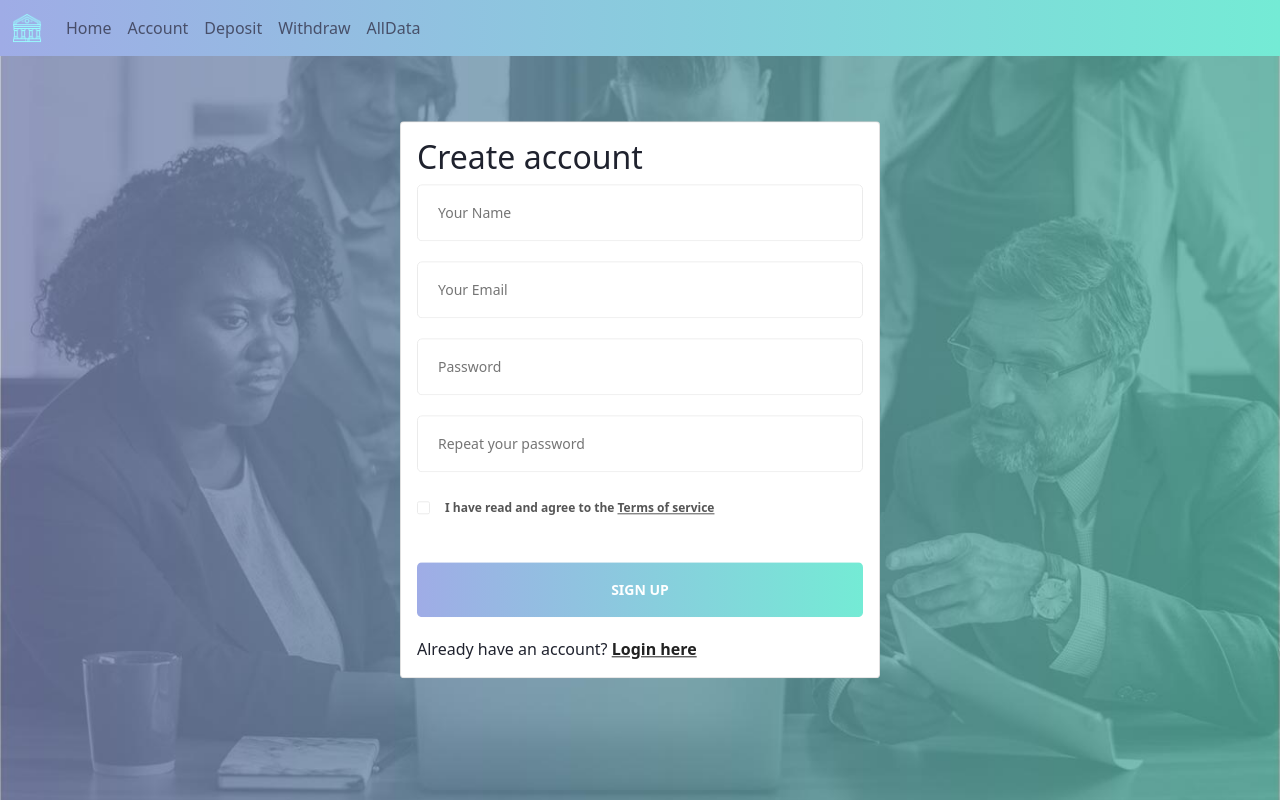
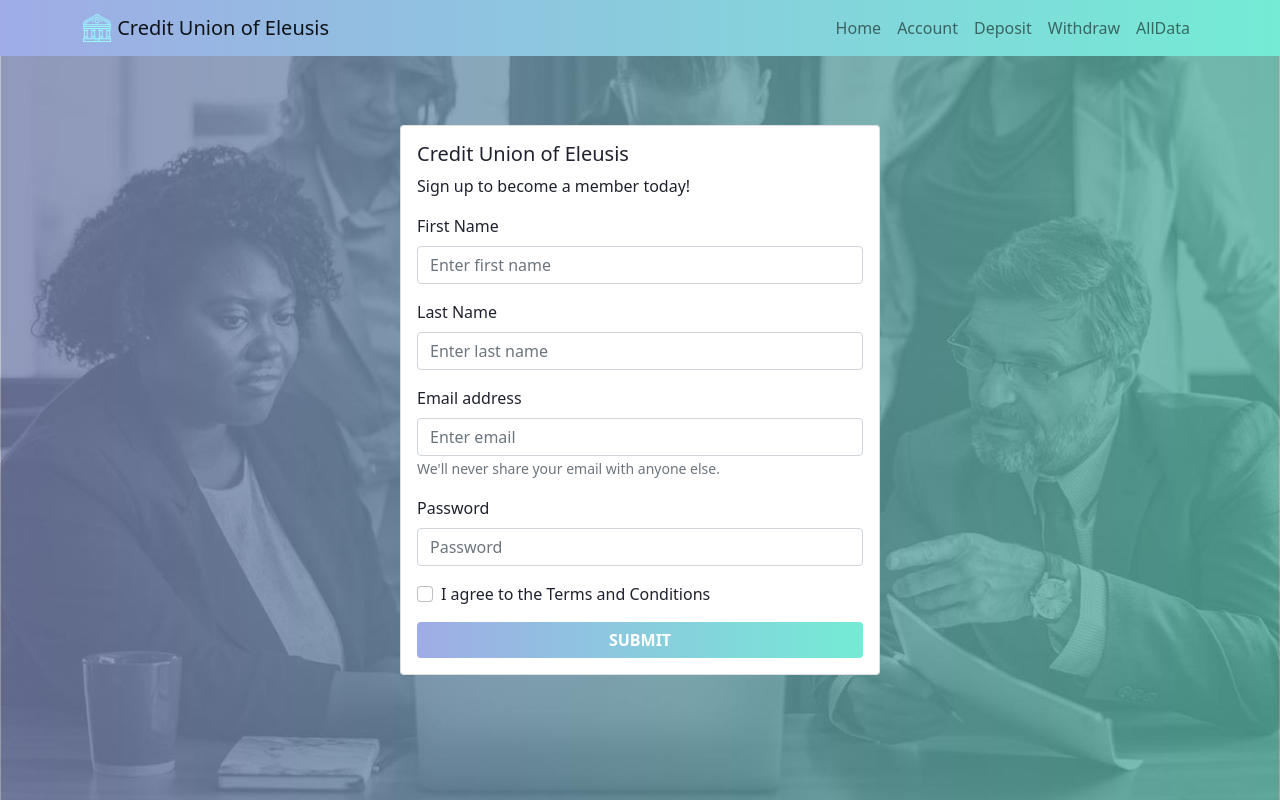
Before and after one commit to SarahRowan711/bankap, a React (Create React App) app: page /Account in a window 1280 px wide. Built offline with nearby package versions, Linux system fonts and the light colour scheme.

Commit message:
updates from bootstrap to react-bootstrap, adding some minor additional content

```diff
--- a/src/App.css
+++ b/src/App.css
@@ -102,50 +102,9 @@ body {
   height: 100vh;
 }
 
-.form-group {
-  overflow: hidden;
-  margin-bottom: 20px;
-}
-
-.form-input {
-  width: 100%;
-  border: 1px solid #ebebeb;
-  border-radius: 5px;
-  -moz-border-radius: 5px;
-  -webkit-border-radius: 5px;
-  -o-border-radius: 5px;
-  -ms-border-radius: 5px;
-  padding: 17px 20px;
-  box-sizing: border-box;
-  font-size: 14px;
-  font-weight: 500;
-  color: #222;
-}
-
-  .form-input:focus {
-    border: 1px solid transparent;
-    -webkit-border-image-source: -webkit-linear-gradient(to right, #9face6, #74ebd5);
-    -moz-border-image-source: -moz-linear-gradient(to right, #9face6, #74ebd5);
-    -o-border-image-source: -o-linear-gradient(to right, #9face6, #74ebd5);
-    border-image-source: linear-gradient(to right, #9face6, #74ebd5);
-    -webkit-border-image-slice: 1;
-    border-image-slice: 1;
-    border-radius: 5px;
-    -moz-border-radius: 5px;
-    -webkit-border-radius: 5px;
-    -o-border-radius: 5px;
-    -ms-border-radius: 5px;
-    background-origin: border-box;
-    background-clip: content-box, border-box;
-  }
-
-.form-submit {
+.btn-custom {
   width: 100%;
   border-radius: 5px;
-  -moz-border-radius: 5px;
-  -webkit-border-radius: 5px;
-  -o-border-radius: 5px;
-  -ms-border-radius: 5px;
   padding: 17px 20px;
   box-sizing: border-box;
   font-size: 14px;
@@ -155,89 +114,3 @@ body {
   border: none;
   background-image: linear-gradient(to left, #74ebd5, #9face6);
 }
-
-input[type=checkbox]:not(old) {
-  width: 2em;
-  margin: 0;
-  padding: 0;
-  font-size: 1em;
-  display: none;
-}
-
-input[type=checkbox]:not(old) + label {
-  display: inline-block;
-  margin-top: 7px;
-  margin-bottom: 25px;
-}
-
-input[type=checkbox]:not(old) + label > span {
-  display: inline-block;
-  width: 13px;
-  height: 13px;
-  margin-right: 15px;
-  margin-bottom: 3px;
-  border: 1px solid #ebebeb;
-  border-radius: 2px;
-  -moz-border-radius: 2px;
-  -webkit-border-radius: 2px;
-  -o-border-radius: 2px;
-  -ms-border-radius: 2px;
-  background: white;
-  background-image: -moz-linear-gradient(white, white);
-  background-image: -ms-linear-gradient(white, white);
-  background-image: -o-linear-gradient(white, white);
-  background-image: -webkit-linear-gradient(white, white);
-  background-image: linear-gradient(white, white);
-  vertical-align: bottom;
-}
-
-input[type=checkbox]:not(old):checked + label > span {
-  background-image: -moz-linear-gradient(white, white);
-  background-image: -ms-linear-gradient(white, white);
-  background-image: -o-linear-gradient(white, white);
-  background-image: -webkit-linear-gradient(white, white);
-  background-image: linear-gradient(white, white);
-}
-
-input[type=checkbox]:not(old):checked + label > span:before {
-  content: '\f26b';
-  display: block;
-  color: #222;
-  font-size: 11px;
-  line-height: 1.2;
-  text-align: center;
-  font-family: 'Material-Design-Iconic-Font';
-  font-weight: bold;
-}
-
-.label-agree-term {
-  font-size: 12px;
-  font-weight: 600;
-  color: #555;
-}
-
-.term-service {
-  color: #555;
-}
-
-.loginhere {
-  color: #555;
-  font-weight: 500;
-  text-align: center;
-  margin-top: 91px;
-  margin-bottom: 5px;
-}
-
-.loginhere-link {
-  font-weight: 700;
-  color: #222;
-}
-
-.field-icon {
-  float: right;
-  margin-right: 17px;
-  margin-top: -32px;
-  position: relative;
-  z-index: 2;
-  color: #555;
-}
--- a/src/components/Account.js
+++ b/src/components/Account.js
@@ -1,5 +1,5 @@
 import React from "react";
-import {Card, Button} from "react-bootstrap";
+import { Card, Form, Button} from "react-bootstrap";
 
 class Account extends React.Component {
     render(){
@@ -11,32 +11,37 @@ class Account extends React.Component {
             }}>
                 <Card classNameName="text-center" style={{ width: '30rem' }}>
                     <Card.Body>
-                    <>
-                    <form method="POST" id="signup-form" className="signup-form">
-                        <h2 className="form-title">Create account</h2>
-                        <div className="form-group">
-                            <input type="text" className="form-input" name="name" id="name" placeholder="Your Name"/>
-                        </div>
-                        <div className="form-group">
-                            <input type="email" className="form-input" name="email" id="email" placeholder="Your Email"/>
-                        </div>
-                        <div className="form-group">
-                            <input type="text" className="form-input" name="password" id="password" placeholder="Password"/>
-                            <span toggle="#password" className="zmdi zmdi-eye field-icon toggle-password"></span>
-                        </div>
-                        <div className="form-group">
-                            <input type="password" className="form-input" name="re_password" id="re_password" placeholder="Repeat your password"/>
-                        </div>
-                        <div className="form-group">
-                            <input type="checkbox" name="agree-term" id="agree-term" className="agree-term" />
-                            <label for="agree-term" className="label-agree-term"><span><span></span></span>I have read and agree to the <a href="#" className="term-service">Terms of service</a></label>
-                        </div>
-                        <div className="form-group">
-                            <input type="submit" name="submit" id="submit" className="form-submit" value="Sign up"/>
-                        </div>
-                    </form>
-                        Already have an account? <a href="#" className="loginhere-link">Login here</a>
-                    </>
+                        <Card.Title>Credit Union of Eleusis</Card.Title>
+                            <Card.Text>
+                                Sign up to become a member today!
+                            </Card.Text>
+                        <Form>
+                            <Form.Group className="mb-3" controlId="formBasicEmail">
+                                <Form.Label>First Name</Form.Label>
+                                <Form.Control type="text" placeholder="Enter first name" />
+                            </Form.Group>
+                            <Form.Group className="mb-3" controlId="formBasicEmail">
+                                <Form.Label>Last Name</Form.Label>
+                                <Form.Control type="text" placeholder="Enter last name" />
+                            </Form.Group>
+                            <Form.Group className="mb-3" controlId="formBasicEmail">
+                                <Form.Label>Email address</Form.Label>
+                                <Form.Control type="email" placeholder="Enter email" />
+                                <Form.Text className="text-muted">
+                                We'll never share your email with anyone else.
+                                </Form.Text>
+                            </Form.Group>
+                            <Form.Group className="mb-3" controlId="formBasicPassword">
+                                <Form.Label>Password</Form.Label>
+                                <Form.Control type="password" placeholder="Password" />
+                            </Form.Group>
+                            <Form.Group className="mb-3" controlId="formBasicCheckbox">
+                                <Form.Check type="checkbox" label="I agree to the Terms and Conditions" />
+                            </Form.Group>
+                            <Button className="btn-custom" type="submit">
+                                Submit
+                            </Button>
+                        </Form>
                     </Card.Body>
                 </Card>
             </div>
@@ -49,7 +54,6 @@ class Account extends React.Component {
 //button to submit - unavailable if validation of form fields fails
 //button to add another after submission (clears form)
 
-
 function createNewAccount(){
     //this will contain the functionality to create a new account
 };
--- a/src/components/Deposit.js
+++ b/src/components/Deposit.js
@@ -1,10 +1,31 @@
 import React from "react";
+import {Card, Form, Button} from "react-bootstrap";
 
 class Deposit extends React.Component {
     render(){
         return(
-            <div>
-            <h1>This will be the deposit page</h1>
+            <div
+            style={{
+                position: 'absolute', left: '50%', top: '50%',
+                transform: 'translate(-50%, -50%)'
+            }}>
+                <Card className="text-center" style={{ width: '30rem' }}>
+                    <Card.Body>
+                        <Card.Title>Account Balance</Card.Title>
+                        <Card.Text>BALANCE GOES HERE</Card.Text>
+                    </Card.Body>
+                    <Card.Body>
+                        <Card.Title>Make a deposit to your account</Card.Title>
+                        <Card.Text>
+                            <Form>
+                                <Form.Control type="number" placeholder="Enter your deposit amount" />
+                            </Form>
+                        </Card.Text>
+                        <Button className="btn-custom" type="submit">
+                            Submit Deposit
+                        </Button>
+                    </Card.Body>
+                </Card>
             </div>
         )
     }
--- a/src/components/Home.js
+++ b/src/components/Home.js
@@ -17,11 +17,9 @@ class Home extends React.Component {
                         <Card.Text>
                             Welcome to the Credit Union of Eleusis! Become a member today!
                         </Card.Text>
-                        <>
-                        <div className="form-group">
-                            <input type="submit" name="submit" id="submit" className="form-submit" value="Sign In"/>
-                        </div>
-                        </>
+                        <Button className="btn-custom" type="submit">
+                         Sign In
+                        </Button>
                     </Card.Body>
                 </Card>
             </div>
--- a/src/components/NavBar.js
+++ b/src/components/NavBar.js
@@ -1,45 +1,34 @@
 import React from "react";
 import { Link } from "react-router-dom";
+import { Navbar, Container, Nav} from "react-bootstrap";
 
 class NavBar extends React.Component {
     render(){
         return(
-            //navbar default bootstrap with 'href="#"' replaced by 'to=""' and 'a' replaced with 'Link'
-            <nav className="navbar navbar-expand-lg navbar-custom bg-custom-gradient">
-                <div className="container-fluid">
-                    <a className="navbar-brand">
+            <div>
+                <Navbar className="navbar-custom bg-custom-gradient">
+                    <Container className="container-fluid">
+                    <Navbar.Brand>
                         <img
                             src="icons8-bank-64-teal.png"
                             width="30"
                             height="30"
                             className="d-inline-block align-top"
                             alt="Credit Union of Eleusis"
-                        />
-                    </a>
-                    <button className="navbar-toggler" type="button" data-bs-toggle="collapse" data-bs-target="#navbarNav" aria-controls="navbarNav" aria-expanded="false" aria-label="Toggle navigation">
-                    <span className="navbar-toggler-icon"></span>
-                    </button>
-                    <div className="collapse navbar-collapse" id="navbarNav">
-                        <ul className="navbar-nav">
-                            <li className="nav-item">
+                        />{' '}
+                    Credit Union of Eleusis
+                    </Navbar.Brand>
+                    <Nav className="navbar-nav">
                     <Link className="nav-link" to="/">Home</Link>
-                            </li>
-                            <li className="nav-item">
                     <Link className="nav-link" to="/Account">Account</Link>
-                            </li>
-                            <li className="nav-item">
                     <Link className="nav-link" to="/Deposit">Deposit</Link>
-                            </li>
-                            <li className="nav-item">
                     <Link className="nav-link" to="/Withdraw">Withdraw</Link>
-                            </li>
-                            <li className="nav-item">
                     <Link className="nav-link" to="/AllData">AllData</Link>
-                            </li>
-                        </ul>
+                    </Nav>
+                    </Container>
+                </Navbar>
             </div>
-                </div>
-            </nav>
+
         )
     }
 };
--- a/src/components/Withdraw.js
+++ b/src/components/Withdraw.js
@@ -1,10 +1,31 @@
 import React from "react";
+import {Card, Form, Button} from "react-bootstrap";
 
 class Withdraw extends React.Component {
     render(){
         return(
-            <div>
-            <h1>This will be the withdraw page</h1>
+            <div
+            style={{
+                position: 'absolute', left: '50%', top: '50%',
+                transform: 'translate(-50%, -50%)'
+            }}>
+                <Card className="text-center" style={{ width: '30rem' }}>
+                    <Card.Body>
+                        <Card.Title>Account Balance</Card.Title>
+                        <Card.Text>BALANCE GOES HERE</Card.Text>
+                    </Card.Body>
+                    <Card.Body>
+                        <Card.Title>Make a withdrawal from your account</Card.Title>
+                        <Card.Text>
+                            <Form>
+                                <Form.Control type="number" placeholder="Enter your withdrawal amount" />
+                            </Form>
+                        </Card.Text>
+                        <Button className="btn-custom" type="submit">
+                            Submit Withdrawal
+                        </Button>
+                    </Card.Body>
+                </Card>
             </div>
         )
     }
```
Lines whose indentation alone changed are shown as unchanged.
